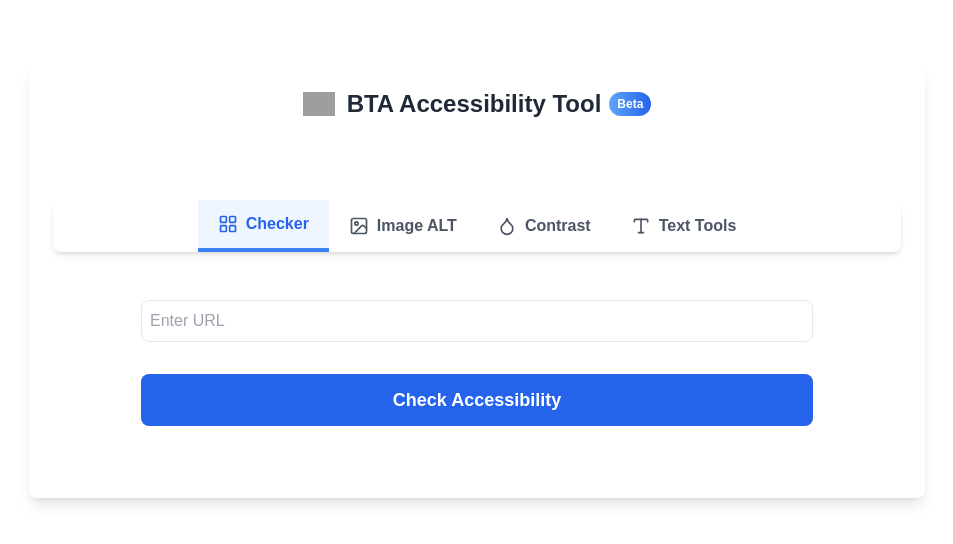
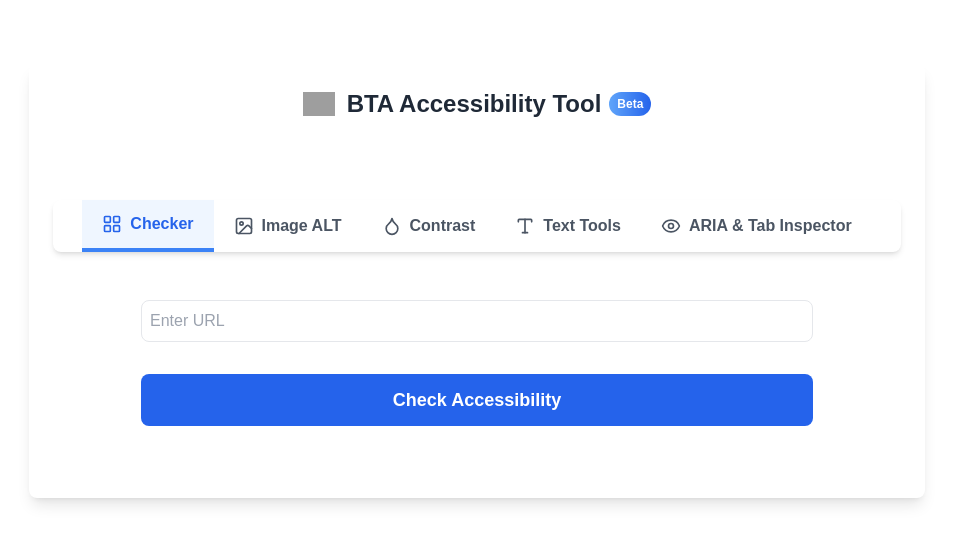
Before and after one commit to leolocatelli/BTA-accessibility-checker, a Next.js app in the folder accessibility-checker/: page / in a window 1280 px wide. Shown: the top 544 px of the page, without its empty margins (163-1116 px from the left). Built offline with nearby package versions, Linux system fonts and the light colour scheme; grey boxes are pictures that could not be loaded.

Commit message:
pages back and aria inspector

```diff
--- a/accessibility-checker/src/app/page.js
+++ b/accessibility-checker/src/app/page.js
@@ -8,6 +8,7 @@ import ImageAltGenerator from "../components/ImageAltGenerator";
 import ColorContrastChecker from "../components/ColorContrastChecker";
 import CharacterCounter from "../components/CharacterCounter";
 import ResponsivePreviewTool from "../components/ResponsivePreviewTool";
+import AriaTabInspector from "@/components/AriaTabInspector";
 
 export default function Home() {
   const [activeTab, setActiveTab] = useState("accessibility");
@@ -36,6 +37,7 @@ export default function Home() {
         {activeTab === "image-alt" && <ImageAltGenerator />}
         {activeTab === "contrast" && <ColorContrastChecker />}
         {activeTab === "text-tools" && <CharacterCounter />}
+        {activeTab === "inspector" && <AriaTabInspector />}
         {/* {activeTab === "responsive-preview" && <ResponsivePreviewTool />} */}
 
       </div>
--- a/accessibility-checker/src/components/TabsNavigation.js
+++ b/accessibility-checker/src/components/TabsNavigation.js
@@ -4,6 +4,7 @@ import {
   Droplet,
   Type,
   MonitorSmartphone,
+  Eye,
 } from "lucide-react";
 
 export default function TabsNavigation({ activeTab, setActiveTab }) {
@@ -75,6 +76,19 @@ export default function TabsNavigation({ activeTab, setActiveTab }) {
         <MonitorSmartphone className="w-5 h-5" />
         Responsive Preview
       </button> */}
+
+      {/* ARIA & Tab Inspector Tab */}
+      <button
+        className={`${baseBtn} ${
+          activeTab === "inspector"
+            ? "border-b-4 border-blue-500 text-blue-600 bg-blue-50"
+            : "text-gray-600 hover:text-blue-500"
+        }`}
+        onClick={() => setActiveTab("inspector")}
+      >
+        <Eye className="w-5 h-5" />
+        ARIA & Tab Inspector
+      </button>
     </div>
   );
 }
```
